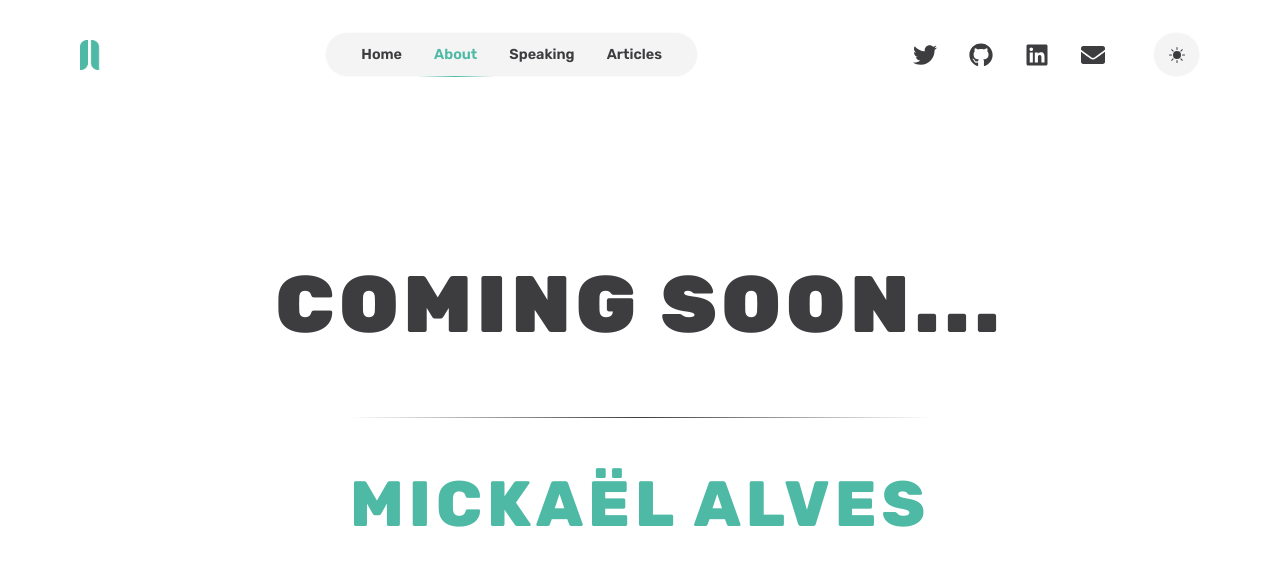
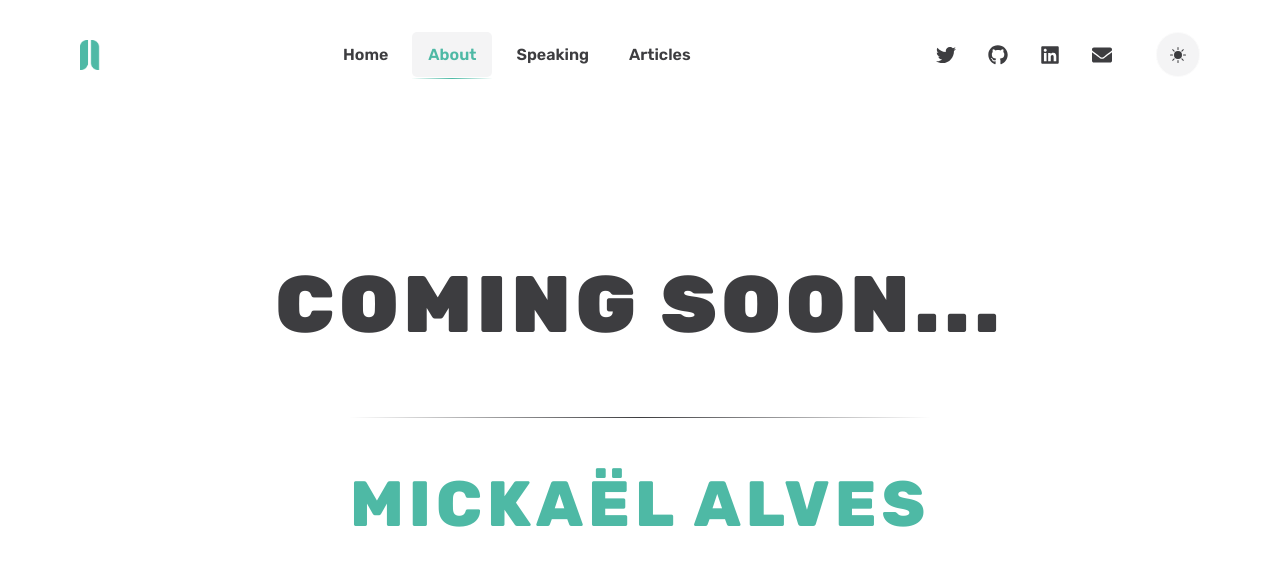
Before and after one commit to mickaelalvs/mickaelalvs.dev, a Next.js app: page /about in a window 1280 px wide. Shown: the top 566 px of the page. Built offline with nearby package versions, Linux system fonts and the light colour scheme.

Commit message:
⛴️Update nav design

```diff
--- a/styles/common/header.module.scss
+++ b/styles/common/header.module.scss
@@ -17,25 +17,28 @@
     }
 
     .menu {
+      display: flex;
+      gap: 0.5rem;
       width: fit-content;
       height: 45px;
-      display: flex;
       list-style: none;
       padding: 0 1.2rem;
-      background-color: var(--light-cloud);
-      border: 1px solid var(--lighten-cloud);
-      border-radius: 50px;
-      backdrop-filter: blur(8px);
 
       li {
+        border-radius: 5px;
+
+        &:hover {
+          background-color: var(--background-button-hover);
+        }
+
         &.selected {
           width: 100%;
-          margin-bottom: -1px;
-          border-bottom: 1px solid transparent;
-          border-image: linear-gradient(0.25turn, transparent, var(--primary-color), transparent) 1;
+          background-color: var(--light-cloud);
 
           a {
             color: var(--primary-color);
+            border-bottom: 1px solid transparent;
+            border-image: linear-gradient(0.25turn, transparent, var(--primary-color), transparent) 1;
           }
         }
 
@@ -44,7 +47,7 @@
           color: var(--dark-moon);
           text-decoration: none;
           font-weight: 600;
-          font-size: 0.9rem;
+          font-size: 1rem;
           padding: 0.7rem 1rem;
 
           &:hover {
@@ -57,7 +60,7 @@
     .socials {
       display: flex;
       align-items: center;
-      gap: 3rem;
+      gap: 2rem;
 
       h2 {
         width: fit-content;
@@ -66,7 +69,7 @@
 
       ul {
         display: flex;
-        gap: 2rem;
+        gap: 0.5rem;
         list-style: none;
         padding-inline-start: 0;
 
@@ -76,37 +79,45 @@
           a {
             color: var(--dark-moon);
             font-size: 1.5rem;
-            transition: all 0.2s ease-out;
-            margin: 0;
+            border-radius: 50%;
+            padding: 0.75rem;
+            transition: background-color 0.2s, color 0.2s;
 
             &:hover {
               color: var(--primary-color);
-              transform: scale(1.2);
-              transition: all 0.2s ease-out;
+              background-color: var(--light-cloud);
+            }
+
+            svg {
+              width: 20px;
+              height: 20px;
             }
           }
         }
       }
     }
+
     button {
       display: flex;
       align-items: center;
       justify-content: center;
       cursor: pointer;
       color: var(--dark-moon);
-      width: fit-content;
       height: 45px;
       list-style: none;
-      padding: 0 0.9rem;
+      padding: 0 0.7rem;
       background-color: var(--light-cloud);
       border: 1px solid var(--lighten-cloud);
       border-radius: 50px;
-      backdrop-filter: blur(8px);
 
       &:hover {
         cursor: pointer;
         color: var(--primary-color);
       }
+
+      svg {
+        width: 20px;
+      }
     }
   }
 }
--- a/styles/theme.scss
+++ b/styles/theme.scss
@@ -7,6 +7,7 @@
   --dark-moon: #e4e4e7;
   --light-moon: #f4f4f5;
   --dot-color: #23272f;
+  --background-button-hover: rgba(35, 39, 47, 0.25);
 }
 
 [data-theme='light'] {
@@ -18,4 +19,5 @@
   --dark-moon: #27272ae5;
   --light-moon: #ffffff19;
   --dot-color: #b9b9b9;
+  --background-button-hover: rgba(244, 244, 245, 0.25);
 }
```
